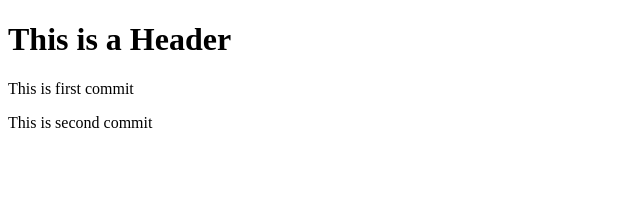
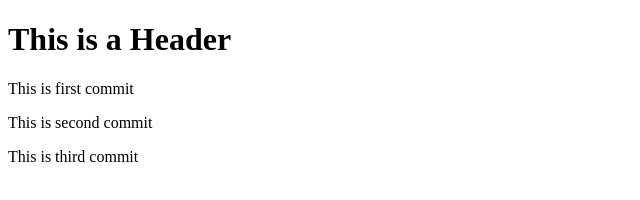
Before and after one commit to AlexInWonderland/Coursera_Web_Dev, a plain HTML site: page index.html in a window 1280 px wide. Shown: the whole page, without its empty margins (0-640 px from the left). Drawn offline with Linux system fonts and the light colour scheme.

Commit message:
third commit

```diff
--- a/index.html
+++ b/index.html
@@ -6,5 +6,6 @@
         <h1>This is a Header</h1>
         <p>This is first commit</p>
 	<p>This is second commit</p>
+	<p>This is third commit </p>
     </body>
 </html>
```
